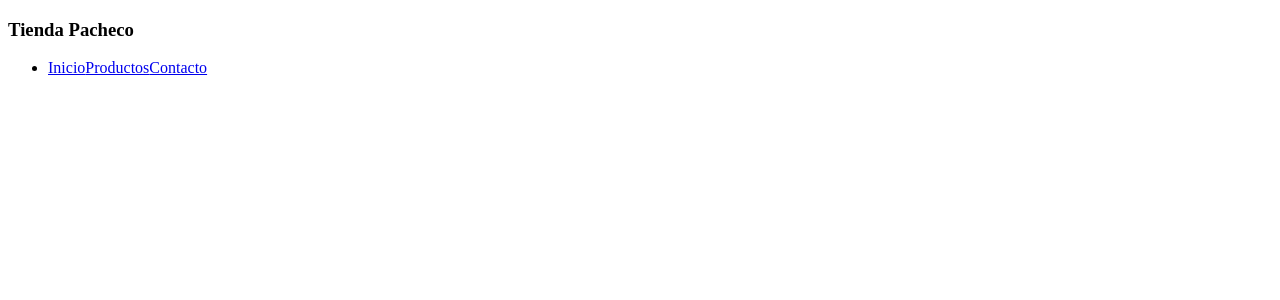
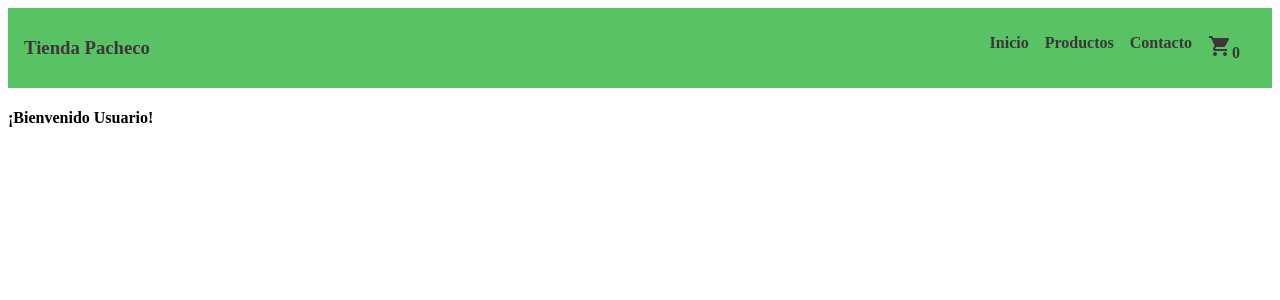
Before and after one commit to yagamiar15/ecommerce-pacheco, a React (Create React App) app: page / in a window 1280 px wide. Shown: the top 300 px of the page. Built offline with nearby package versions, Linux system fonts and the light colour scheme.

Commit message:
agregado CartWidget y estilos

```diff
--- a/public/index.html
+++ b/public/index.html
@@ -10,34 +10,11 @@
       content="Web site created using create-react-app"
     />
     <link rel="apple-touch-icon" href="%PUBLIC_URL%/logo192.png" />
-    <!--
-      manifest.json provides metadata used when your web app is installed on a
-      user's mobile device or desktop. See https://developers.google.com/web/fundamentals/web-app-manifest/
-    -->
     <link rel="manifest" href="%PUBLIC_URL%/manifest.json" />
-    <!--
-      Notice the use of %PUBLIC_URL% in the tags above.
-      It will be replaced with the URL of the `public` folder during the build.
-      Only files inside the `public` folder can be referenced from the HTML.
-
-      Unlike "/favicon.ico" or "favicon.ico", "%PUBLIC_URL%/favicon.ico" will
-      work correctly both with client-side routing and a non-root public URL.
-      Learn how to configure a non-root public URL by running `npm run build`.
-    -->
+    <link href="https://fonts.googleapis.com/icon?family=Material+Icons" rel="stylesheet"/>
     <title>React App</title>
   </head>
   <body>
-    <noscript>You need to enable JavaScript to run this app.</noscript>
     <div id="root"></div>
-    <!--
-      This HTML file is a template.
-      If you open it directly in the browser, you will see an empty page.
-
-      You can add webfonts, meta tags, or analytics to this file.
-      The build step will place the bundled scripts into the <body> tag.
-
-      To begin the development, run `npm start` or `yarn start`.
-      To create a production bundle, use `npm run build` or `yarn build`.
-    -->
   </body>
 </html>
--- a/src/App.js
+++ b/src/App.js
@@ -1,9 +1,11 @@
 import Header from "./Header";
+import Main from "./Main";
 
 const App = () => {
   return (
     <>
       <Header />
+      <Main />
     </>
   );
 };
--- a/src/Header.js
+++ b/src/Header.js
@@ -2,7 +2,7 @@ import NavBar from "./components/NavBar";
 
 const Header=()=>{
     return (
-       <header>
+       <header class= "header">
            <NavBar/>
        </header>
     )
--- /dev/null
+++ b/src/Main.js
@@ -0,0 +1,11 @@
+import ItemListContainer from "./components/ItemListContainer";
+
+const Main = () => {
+  return (
+    <main className="main">
+      <ItemListContainer user="Usuario" />
+    </main>
+  );
+};
+
+export default Main
--- /dev/null
+++ b/src/components/CartWidget.js
@@ -0,0 +1,10 @@
+const CartWidget = ({ cantidad }) => {
+  return (
+    <div>
+      <span class="material-icons">shopping_cart </span>
+      {cantidad}
+    </div>
+  );
+};
+
+export default CartWidget;
--- /dev/null
+++ b/src/components/ItemListContainer.js
@@ -0,0 +1,9 @@
+const ItemListContainer = ({ user }) => {
+  return (
+    <div>
+      <h4> ¡Bienvenido {user}! </h4>
+    </div>
+  );
+};
+
+export default ItemListContainer;
--- a/src/components/NavBar.js
+++ b/src/components/NavBar.js
@@ -1,15 +1,26 @@
+import CartWidget from "./CartWidget";
+
 const NavBar=()=>{
     return (
-        <nav>
+        <nav class="navBar">
         <h3>
             Tienda Pacheco
         </h3>
-        <ul>
-            <li>
-                <a href="#">Inicio</a>
-                <a href="#">Productos</a>
-                <a href="#">Contacto</a>
+        <ul class="headerUnorderedList">
+            <div class="headerList">
+                <li>
+                    <a href="#">Inicio</a>
                 </li>
+                <li>
+                    <a href="#">Productos</a>
+                </li>
+                <li>
+                    <a href="#">Contacto</a>
+                </li>
+                <li>
+                    <CartWidget cantidad="0" />
+                </li>
+            </div>
         </ul>
         </nav>
     )
--- a/src/index.js
+++ b/src/index.js
@@ -1,4 +1,6 @@
 import React from "react";
 import ReactDOM from "react-dom";
 import App from "./App";
+import "./style.css";
+
 ReactDOM.render(<App />, document.getElementById("root"));
--- /dev/null
+++ b/src/style.css
@@ -0,0 +1,37 @@
+.header {
+    background-color: #58C265;
+}
+
+.navBar {
+    display: flex;
+  align-items: center;
+  justify-content: space-between;
+  text-decoration: none;
+  list-style: none;
+  height: 5rem;
+  padding-left: 1rem;
+  color: #3D3737;
+}
+
+.headerUnorderedList {
+    text-decoration: none;
+    list-style: none;
+}
+.headerList {
+    display: flex;
+    justify-content: space-between;
+    margin: 0 1rem;
+    color: #3D3737;
+    font-weight: bold;
+    text-decoration: none;
+}
+
+.headerList > li {
+    margin-right: 1rem;
+    text-decoration: none;
+}
+
+a {
+    text-decoration: none;
+    color:#3D3737
+}
```
Also changed, not shown: src/App.css (added).
